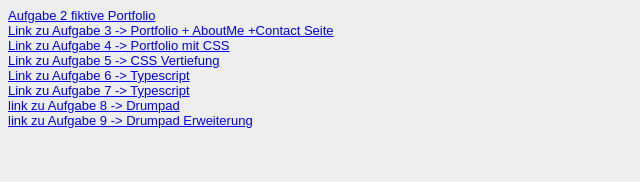
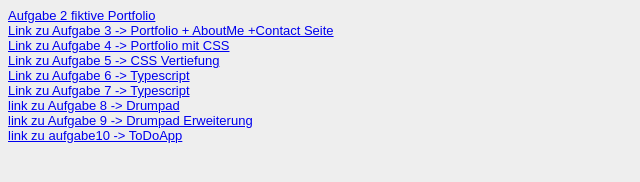
Before and after one commit to JonasAtzenhofer/EiA1_SOSE22, a plain HTML site: page Steckbrief/steckbrief.html in a window 1280 px wide. Shown: the whole page, without its empty margins (0-640 px from the left). Drawn offline with Linux system fonts and the light colour scheme.

Commit message:
updateaufgabe10

```diff
--- a/Steckbrief/steckbrief.html
+++ b/Steckbrief/steckbrief.html
@@ -28,6 +28,8 @@ body {
 	<a href="https://jonasatzenhofer.github.io/EiA1_SoSe22/aufgabe8/index.html"> link zu Aufgabe 8 -> Drumpad </a>
 	<br>
 	<a href="https://jonasatzenhofer.github.io/EiA1_SoSe22/aufgabe9/aufgabe9/index.html"> link zu Aufgabe 9 -> Drumpad Erweiterung</a>
+	<br>
+	<a href="https://jonasatzenhofer.github.io/EiA1_SoSe22/aufgabe10/index.html"> link zu aufgabe10 -> ToDoApp</a>
 
 
 </body>
```
